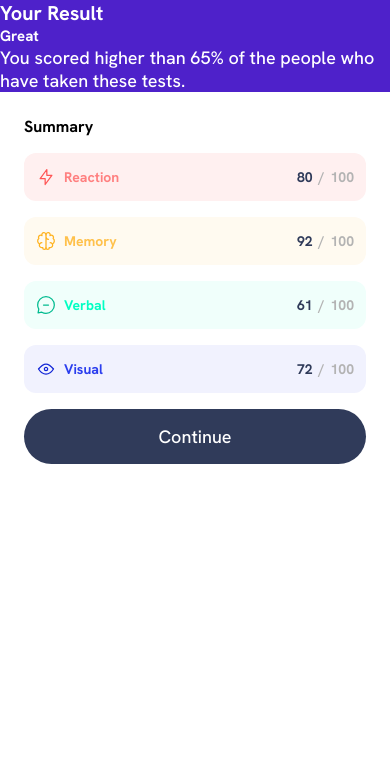
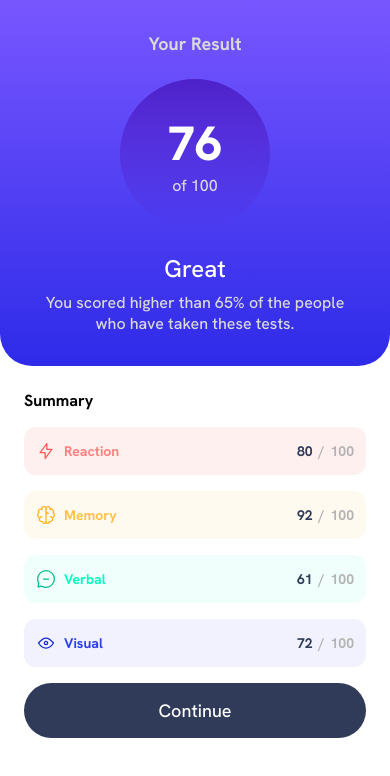
Before and after one commit to yurimzk/results-summary-component, a plain HTML site: page index.html in a window 390 px wide. Drawn offline with Linux system fonts and the light colour scheme.

Commit message:
mobile first layout

```diff
--- a/index.html
+++ b/index.html
@@ -25,7 +25,10 @@
     <div id="app">
       <div id="result-wrapper">
         <h1>Your Result</h1>
-        <div class="your-result"></div>
+        <div class="your-result">
+          <p class="result">76</p>
+          <p class="max-result">of 100</p>
+        </div>
         <div class="your-result-text">
           <h2>Great</h2>
           <p>
--- a/style.css
+++ b/style.css
@@ -23,6 +23,7 @@
     --gradient-persian-blue: hsla(241, 72%, 45%, 0);
 
     --neutral-white: hsl(0, 0%, 100%);
+    --neutral-light-white: hsl(0, 0%, 85%);
     --neutral-gray: hsl(0, 0%, 70%);
     --neutral-pale-blue: hsl(221, 100%, 96%);
     --neutral-light-lavender: hsl(241, 100%, 89%);
@@ -38,9 +39,57 @@ p {
 }
 
 #result-wrapper {
-    width: 100%;
-    background-color: var(--gradient-viole-blue);
+    background: linear-gradient(var(--gradient-light-slate-blue-bg), var(--gradient-light-royal-blue-bg));
     color: var(--neutral-white);
+    display: flex;
+    flex-direction: column;
+    justify-content: center;
+    align-items: center;
+    gap: 2.4rem;
+    padding: 3.2rem 3.2rem;
+    border-radius: 0 0 3.2rem 3.2rem;
+}
+
+.your-result {
+    width: 15.0rem;
+    height: 15.0rem;
+    display: flex;
+    flex-direction: column;
+    justify-content: center;
+    align-items: center;
+    background: linear-gradient(var(--gradient-viole-blue), var(--gradient-persian-blue));
+    padding: 4.8rem 4.8rem;
+    border-radius: 50%;
+}
+
+.your-result .result {
+    font-size: 4.8rem;
+    font-weight: 800;
+}
+
+.your-result .max-result {
+    color: var(--neutral-light-white);
+    font-size: 1.6rem;
+}
+
+.your-result-text {
+    text-align: center;
+}
+
+h1 {
+    font-size: 1.8rem;
+    color: var(--neutral-light-white);
+}
+
+.your-result-text h2 {
+    font-size: 2.4rem;
+    font-weight: 500;
+}
+
+.your-result-text p {
+    font-size: 1.6rem;
+    margin-top: .8rem;
+    color: var(--neutral-light-white);
 }
 
 #summary-wrapper {
@@ -112,7 +161,7 @@ p {
     color: var(--neutral-dark-gray-blue);
 }
 
-.max-score {
+#summary-wrapper .max-score {
     color: var(--neutral-gray);
 }
 
```
